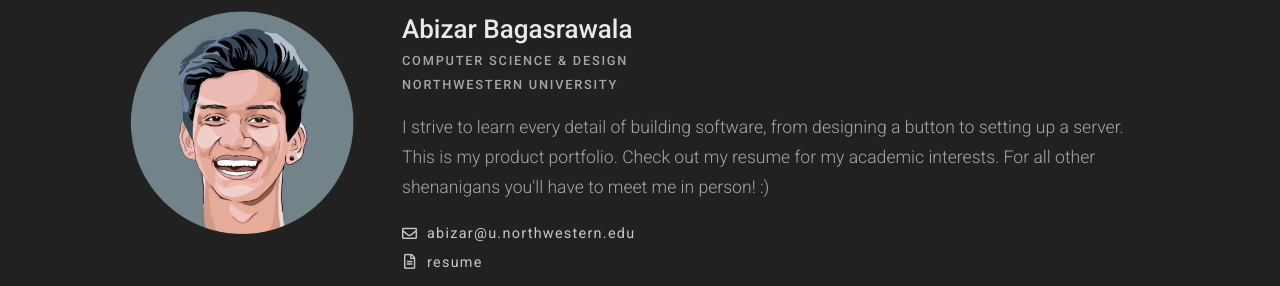
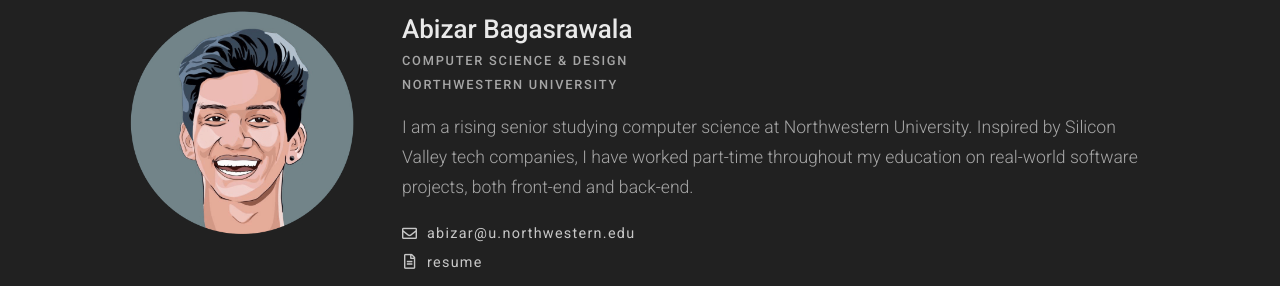
Before and after one commit to abizzaar/Personal-Website, a plain HTML site: page index.html in a window 1280 px wide. Shown: the part 150-436 px from the top of the page. Drawn offline with Linux system fonts and the light colour scheme.

Commit message:
new resume and descr

```diff
--- a/index.html
+++ b/index.html
@@ -62,11 +62,11 @@
     </div>
 
     <p id="descrOfMe" class="m-1">
-      I strive to learn every detail of building software,
-      from designing a button to setting up a server.
-      This is my product portfolio.
-      Check out my resume for my academic interests.
-      For all other shenanigans you'll have to meet me in person! :)
+
+      I am a rising senior studying computer science at Northwestern University.
+      Inspired by Silicon Valley tech companies, I have worked part-time throughout
+      my education on real-world software projects, both front-end and back-end.
+
     </p>
 
     <div>
```
Also changed, not shown: 1 other file.
